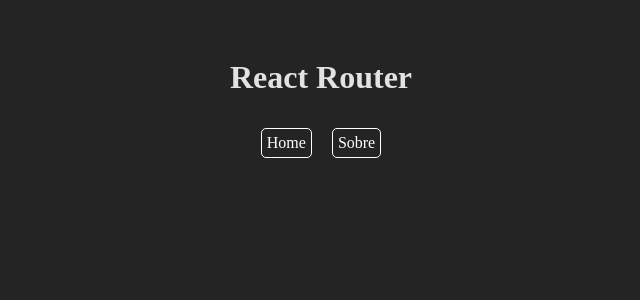
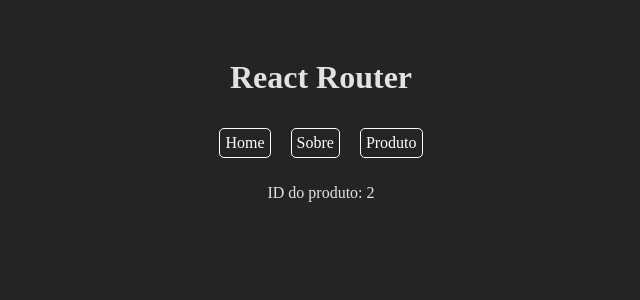
Before and after one commit to LuanneZati/REACT, a React (Vite) app in the folder 9_Router/: page /products/2 in a window 1280 px wide. Shown: the top 300 px of the page, without its empty margins (319-959 px from the left). Built offline with nearby package versions, Linux system fonts and the light colour scheme.

Commit message:
dynamic route

```diff
--- a/9_Router/src/App.jsx
+++ b/9_Router/src/App.jsx
@@ -6,6 +6,7 @@ import { BrowserRouter, Routes, Route } from 'react-router-dom'
 //pages
 import Home from './pages/Home'
 import About from './pages/About'
+import Product from './pages/Product'
 
 //components
 import Navbar from './components/Navbar'
@@ -19,6 +20,7 @@ function App() {
         <Routes>
           <Route path="/" element={<Home />} ></Route>
           <Route path="/about" element={<About />} ></Route>
+          <Route path="/products/:id" element={<Product />}></Route>
         </Routes>
       </BrowserRouter>
      </div>
--- a/9_Router/src/components/Navbar.jsx
+++ b/9_Router/src/components/Navbar.jsx
@@ -7,6 +7,7 @@ const Navbar = () => {
         {/* Channge components without redirection */}
         <Link to='/'>Home </Link>
         <Link to='/about'> Sobre</Link>
+        <Link to='/products'> Produto</Link>
     </nav>
   )
 }
--- a/9_Router/src/index.css
+++ b/9_Router/src/index.css
@@ -6,4 +6,5 @@
   justify-content: center;
   margin: 15px;
   padding: 15px;
+  text-align: center;
 }
--- a/9_Router/src/pages/Home.jsx
+++ b/9_Router/src/pages/Home.jsx
@@ -15,6 +15,8 @@ const Home = () => {
           <li key={item.id}>
             <p>{item.name}</p>
             <p>R${item.price}</p>
+            {/* dynamic Route  */}
+            <Link to={`/products/${item.id}`}>Detalhes</Link>
           </li>
         ))}
       </ul>
--- /dev/null
+++ b/9_Router/src/pages/Product.jsx
@@ -0,0 +1,13 @@
+import { useParams } from "react-router-dom"
+
+const Product = () => {
+  const {id} = useParams()
+
+    return (
+    <div>
+        <p>ID do produto: {id}</p>
+    </div>
+  )
+}
+
+export default Product
```
